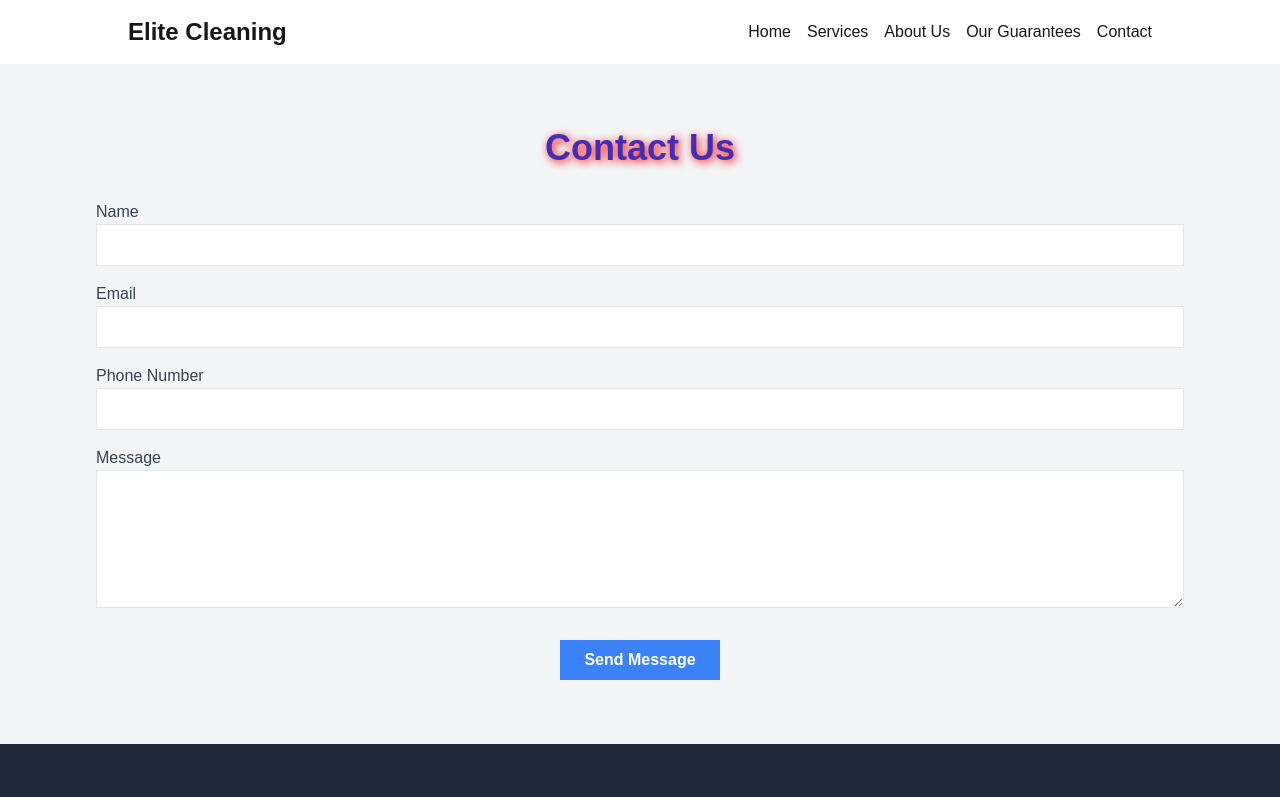
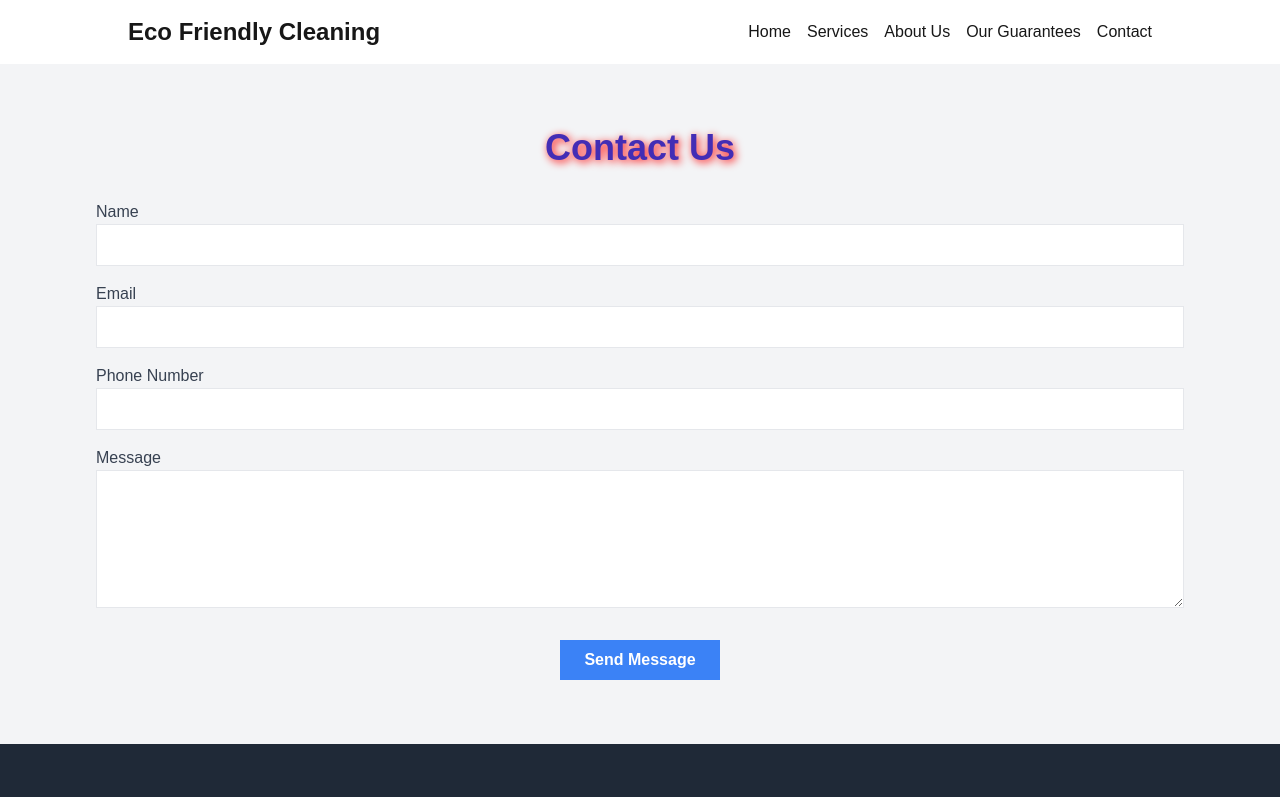
Before and after one commit to 3achour007/cleaning, a Next.js app: page /contact in a window 1280 px wide. Shown: the top 797 px of the page. Built offline with nearby package versions, Linux system fonts and the light colour scheme.

Commit message:
Fixed layout.tsx 8

```diff
--- a/app/contact/page.tsx
+++ b/app/contact/page.tsx
@@ -9,9 +9,9 @@ export default function ContactPage() {
       <section id="contact" className="py-16 bg-gray-100">
         <div className="max-w-6xl mx-auto px-4 sm:px-6 lg:px-8">
           <h1 className="text-4xl font-bold text-center mb-8" style={{
-    color: '#432db5',
-    textShadow: '2px 2px 8px #FF0000',
-  }}>Contact Us</h1>
+            color: '#432db5',
+            textShadow: '2px 2px 8px #FF0000',
+          }}>Contact Us</h1>
           <ContactForm />
         </div>
       </section>
--- a/app/fr/page.tsx
+++ b/app/fr/page.tsx
@@ -39,7 +39,7 @@ export default function Home() {
         {/* Titre et Bouton du Menu Hamburger (Mobile uniquement) */}
         <div className="w-full sm:w-auto flex justify-between items-center">
           <Link href="/">
-            <h1 className="text-2xl font-bold cursor-pointer">Elite Cleaning</h1>
+            <h1 className="text-2xl font-bold cursor-pointer">Eco Friendly Cleaning</h1>
           </Link>
 
           {/* Bouton du Menu Hamburger (Mobile uniquement) */}
@@ -147,7 +147,7 @@ export default function Home() {
             Services de Nettoyage Écologiques à {userCity}
           </h1>
           <p className="text-lg mb-8">
-            Des services de nettoyage professionnels et abordables adaptés à votre domicile ou bureau à {userCity}. Nous utilisons des produits de nettoyage 100% biosourcés pour un environnement plus sain.
+            Des services de nettoyage professionnels et abordables adaptés à votre domicile ou bureau à {userCity}. Nous employons exclusivement des produits de nettoyage biosourcés afin de préserver un environnement plus sain.
           </p>
           <div className="flex justify-center space-x-4">
             <a
@@ -227,30 +227,30 @@ export default function Home() {
             </h2>
             <div className="text-lg sm:text-xl text-gray-700 space-y-8 text-left mx-auto w-full sm:w-3/4 lg:w-1/2 px-4 sm:px-0">
               <p>
-                Chez <strong className="text-blue-600">Elite Cleaning</strong>, nous sommes plus qu'une entreprise de nettoyage—nous sommes vos partenaires pour créer un environnement plus propre, plus sain et plus durable. Avec des années d'expérience dans l'industrie, nous avons bâti une réputation pour fournir des <strong>solutions de nettoyage de premier ordre</strong> adaptées aux besoins uniques des domiciles et des entreprises.
+                Nous sommes plus qu'une entreprise de nettoyage chez <strong className="text-blue-600">Eco Friendly Cleaning</strong>, nous sommes vos partenaires pour améliorer la propreté, la santé et la durabilité de l'environnement. Grâce à notre expérience de plusieurs années dans le domaine, nous avons développé une réputation en offrant des <strong>solutions de nettoyage de qualité supérieure</strong> qui répondent aux besoins spécifiques des foyers et des entreprises.
               </p>
               <p>
-                Ce qui nous distingue, c'est notre engagement à utiliser des <strong className="text-green-600">produits de nettoyage 100% biosourcés</strong>. Contrairement aux produits chimiques traditionnels, nos solutions écologiques sont dérivées d'ingrédients naturels qui sont sûrs pour votre famille, vos animaux de compagnie et la planète. Voici pourquoi choisir des produits bios est important :
+                Notre point de distinction réside dans notre dévouement à l'utilisation de produits de nettoyage entièrement biosourcés. À la différence des produits chimiques classiques, nos solutions respectueuses de l'environnement sont provenant d'ingrédients naturels qui garantissent la sécurité de votre famille, de vos animaux de compagnie et de la planète. Il est essentiel de sélectionner des produits biologiques :
               </p>
               <ul className="list-disc list-inside space-y-4 pl-6">
                 <li>
-                  <strong>Sécurité pour votre santé :</strong> Nos produits bios sont exempts de produits chimiques agressifs, de toxines et d'allergènes, garantissant un environnement sûr et sain pour tous.
+                  <strong>Sécurité pour votre bien-être :</strong> Nos produits biologiques ne contiennent aucun produit chimique agressif, toxine ou allergène, assurant ainsi un environnement sécurisé et sain pour tous.
                 </li>
                 <li>
-                  <strong>Écologiques :</strong> En utilisant des ingrédients biodégradables et durables, nous réduisons notre empreinte environnementale et contribuons à un avenir plus vert.
+                  <strong>Environnementales :</strong> En employant des composants biodégradables et durables, nous diminuons notre impact sur l'environnement et participons à un avenir plus respectueux de l'environnement.
                 </li>
                 <li>
-                  <strong>Efficacité de nettoyage :</strong> Ne vous laissez pas tromper par le mot "naturel"—nos produits bios sont très efficaces pour éliminer la saleté, la crasse et les taches, laissant votre espace impeccable.
+                  <strong>La performance de nettoyage est :</strong> N'abandonnez pas le terme "naturel" - nos produits biologiques sont extrêmement efficaces pour éliminer la saleté, la crasse et les taches, rendant votre espace impeccable.
                 </li>
                 <li>
-                  <strong>Doux sur les surfaces :</strong> Nos produits sont conçus pour nettoyer en profondeur sans endommager vos meubles, sols ou appareils.
+                  <strong>Très doux sur les surfaces :</strong> Nos articles sont élaborés pour effectuer un nettoyage approfondi sans causer de dommages à vos meubles, sols ou appareils.
                 </li>
               </ul>
               <p>
-                Que vous ayez besoin d'un nettoyage en profondeur ponctuel ou d'un entretien régulier, notre équipe de <strong>professionnels formés</strong> est là pour fournir un service exceptionnel avec une touche personnelle. Nous sommes fiers de notre attention aux détails, de notre fiabilité et de notre dévouement à la satisfaction client.
+                Que vous souhaitiez effectuer un nettoyage en profondeur occasionnel ou effectuer un entretien régulier, notre équipe de <strong>professionnels qualifiés</strong> est disponible pour vous offrir un service exceptionnel avec une touche personnelle. Notre attention aux détails, notre fiabilité et notre dévouement à la satisfaction des clients nous font être fiers.
               </p>
               <p>
-                Rejoignez-nous pour avoir un impact positif sur l'environnement tout en profitant d'un espace plus propre et plus sain. <strong className="text-blue-600">Choisissez Elite Cleaning</strong>—où la propreté rencontre la durabilité.
+                Venez nous rejoindre afin de contribuer positivement à l'environnement tout en bénéficiant d'un environnement plus propre et plus sain. <strong className="text-blue-600">Sélectionnez le service de nettoyage écologique</strong> - où la propreté se marie avec la durabilité.
               </p>
             </div>
           </div>
@@ -260,7 +260,7 @@ export default function Home() {
         <section id="guarantees" className="py-16 bg-gray-100">
           <div className="max-w-6xl mx-auto px-4 sm:px-6 lg:px-8">
             <h2 className="text-3xl font-bold mb-8 text-center">
-              Pourquoi Choisir Elite Cleaning à {userCity} ?
+              Pourquoi Choisir Eeco Friendly Cleaning à {userCity} ?
             </h2>
             <div className="grid grid-cols-1 sm:grid-cols-2 lg:grid-cols-4 gap-8">
               {/* Expérience */}
@@ -289,7 +289,8 @@ export default function Home() {
                   Qualité Inégalée
                 </h3>
                 <p>
-                  Nous sommes fiers d'offrir des services de nettoyage de premier ordre qui dépassent les attentes, garantissant que votre espace est impeccable à chaque fois.
+                Notre fierté réside dans notre capacité à proposer des services de nettoyage de qualité supérieure qui surpassent les attentes, assurant ainsi que votre espace reste impeccable à tout moment.
+
                 </p>
               </div>
 
@@ -319,7 +320,8 @@ export default function Home() {
                   Solutions Complètes
                 </h3>
                 <p>
-                  Des domiciles aux bureaux et au-delà, nous offrons une large gamme de services de nettoyage pour répondre à chaque besoin.
+                De la maison aux bureaux et plus encore, nous proposons une variété de services de nettoyage pour satisfaire toutes les exigences.
+
                 </p>
               </div>
             </div>
@@ -338,7 +340,7 @@ export default function Home() {
             <strong>Téléphone :</strong> +1 (123) 456-7890
           </p>
           <p>
-            <strong>Email :</strong> info@elitecleaning.cleaning
+            <strong>Email :</strong> info@ecofriendlyclean.ca
           </p>
         </section>
         <section className="w-full">
@@ -382,7 +384,7 @@ export default function Home() {
               <h4 className="text-lg font-semibold mb-4">Contactez-nous</h4>
               <p className="text-gray-300">
                 Téléphone : +1 (438) 408-2316<br />
-                Email : info@elitecleaning.cleaning<br />
+                Email : info@ecofriendlyclean.ca<br />
               </p>
             </div>
 
@@ -417,10 +419,10 @@ export default function Home() {
           {/* Diviseur */}
           <div className="border-t border-gray-700 mt-8 pt-8 text-center">
             <p className="text-gray-300">
-              &copy; {new Date().getFullYear()} Elite Cleaning. Tous droits réservés.
+              &copy; {new Date().getFullYear()} Eco Friendly Cleaning. Tous droits réservés.
             </p>
             <p className="text-gray-300 mt-2">
-              Conçu avec ❤️ par Elite Cleaning
+              Conçu avec ❤️ par Eco Friendly Cleaning
             </p>
           </div>
         </div>
--- a/app/layout.tsx
+++ b/app/layout.tsx
@@ -38,7 +38,7 @@ export const metadata = {
     description:
       "Professional and affordable eco-friendly cleaning services in Quebec. We use 100% bio-based cleaning products for homes and offices. Serving Montreal, Quebec City, Laval, and more. Book now for a cleaner, healthier space!",
     url: "https://ecofriendlyclean.ca",
-    siteName: "Elite Cleaning",
+    siteName: "Eco Friendly Cleaning",
     images: [
       {
         url: "https://ecofriendlyclean.ca/images/logo.jpeg",
@@ -59,7 +59,7 @@ export default function RootLayout({ children }: { children: ReactNode }) {
   const jsonLd = {
     "@context": "https://schema.org",
     "@type": "LocalBusiness",
-    name: "Elite Cleaning",
+    name: "Eco Friendly Cleaning",
     image: "https://ecofriendlyclean.ca/images/logo.jpeg",
     address: {
       "@type": "PostalAddress",
--- a/app/page.tsx
+++ b/app/page.tsx
@@ -39,7 +39,7 @@ export default function Home() {
         {/* Title and Hamburger Menu Button (Mobile Only) */}
         <div className="w-full sm:w-auto flex justify-between items-center">
           <Link href="/">
-            <h1 className="text-2xl font-bold cursor-pointer">Elite Cleaning</h1>
+            <h1 className="text-2xl font-bold cursor-pointer">Eco Friendly Cleaning</h1>
           </Link>
 
           {/* Hamburger Menu Button (Mobile Only) */}
@@ -227,30 +227,30 @@ export default function Home() {
             </h2>
             <div className="text-lg sm:text-xl text-gray-700 space-y-8 text-left mx-auto w-full sm:w-3/4 lg:w-1/2 px-4 sm:px-0">
               <p>
-                At <strong className="text-blue-600">Elite Cleaning</strong>, we are more than just a cleaning company—we are your partners in creating a cleaner, healthier, and more sustainable environment. With years of experience in the industry, we have built a reputation for delivering <strong>top-notch cleaning solutions</strong> tailored to the unique needs of homes and businesses.
+                We are more than just a cleaning service at <strong className="text-blue-600">Eco Friendly Cleaning</strong>; we are your collaborators in making the world a better, cleaner, and more sustainable place. With years of experience in the field, we have established a solid reputation for providing excellent cleaning solutions that are customized to meet the specific requirements of both households and businesses.
               </p>
               <p>
-                What sets us apart is our commitment to using <strong className="text-green-600">100% bio-based cleaning products</strong>. Unlike traditional cleaning chemicals, our eco-friendly solutions are derived from natural ingredients that are safe for your family, pets, and the planet. Here’s why choosing bio products matters:
+                Our dedication to employing <strong className="text-green-600">100% bio-based cleaning free of chemicals</strong> is what makes us unique. Our environmentally friendly cleaning products, in contrast to conventional ones, are made from natural materials that are safe for the environment, your family, and your pets. This is why selecting bioproducts is important:
               </p>
               <ul className="list-disc list-inside space-y-4 pl-6">
                 <li>
-                  <strong>Safe for Your Health:</strong> Our bio products are free from harsh chemicals, toxins, and allergens, ensuring a safe and healthy environment for everyone.
+                  <strong>It's Safe for Your Health:</strong> Because our bio products are devoid of allergens, toxins, and harsh chemicals, everyone can live in a safe and healthy environment.
                 </li>
                 <li>
-                  <strong>Eco-Friendly:</strong> By using biodegradable and sustainable ingredients, we reduce our environmental footprint and contribute to a greener future.
+                  <strong>Friendly to the Environment:</strong> We lessen our impact on the environment and help create a better future by employing sustainable and biodegradable components.
                 </li>
                 <li>
-                  <strong>Effective Cleaning:</strong> Don’t let the word "natural" fool you—our bio products are highly effective at removing dirt, grime, and stains, leaving your space spotless.
+                  <strong>Cleaning Effectively:</strong> Don't be misled by the term "natural"; our bio solutions are quite good at getting rid of stains, filth, and grime, leaving your area pristine.
                 </li>
                 <li>
-                  <strong>Gentle on Surfaces:</strong> Our products are designed to clean thoroughly without damaging your furniture, floors, or appliances.
+                  <strong>It's Gentle on Surfaces:</strong> Our products are made to clean your appliances, floors, and furniture completely without causing any damage.
                 </li>
               </ul>
               <p>
-                Whether you need a one-time deep clean or regular maintenance, our team of <strong>trained professionals</strong> is here to provide exceptional service with a personal touch. We take pride in our attention to detail, reliability, and dedication to customer satisfaction.
+                Our staff of <strong>trained professionals</strong> is available to offer outstanding service with a personal touch, whether you require routine maintenance or a one-time deep clean. We are proud of our meticulousness, dependability, and commitment to client satisfaction.
               </p>
               <p>
-                Join us in making a positive impact on the environment while enjoying a cleaner, healthier space. <strong className="text-blue-600">Choose Elite Cleaning</strong>—where cleanliness meets sustainability.
+                Come along with us as we improve the environment and enjoy a healthier, cleaner space. <strong className="text-blue-600">Select eco-friendly cleaning</strong>, where sustainability and cleanliness coexist.
               </p>
             </div>
           </div>
@@ -260,7 +260,7 @@ export default function Home() {
         <section id="guarantees" className="py-16 bg-gray-100">
           <div className="max-w-6xl mx-auto px-4 sm:px-6 lg:px-8">
             <h2 className="text-3xl font-bold mb-8 text-center">
-              Why Choose Elite Cleaning in {userCity}?
+              Why Choose Eco Friendly Cleaning in {userCity}?
             </h2>
             <div className="grid grid-cols-1 sm:grid-cols-2 lg:grid-cols-4 gap-8">
               {/* Experience */}
@@ -274,7 +274,8 @@ export default function Home() {
                   Proven Expertise
                 </h3>
                 <p>
-                  With nearly a decade of experience, we’ve mastered the art of delivering exceptional cleaning services tailored to your needs.
+                With almost ten years of expertise, we've perfected the art of providing outstanding cleaning services that are customized to meet your demands.
+
                 </p>
               </div>
 
@@ -289,7 +290,7 @@ export default function Home() {
                   Unmatched Quality
                 </h3>
                 <p>
-                  We take pride in offering top-tier cleaning services that exceed expectations, ensuring your space is spotless every time.
+                We take pleasure in providing superior cleaning services that go above and above to leave your place immaculate every time.
                 </p>
               </div>
 
@@ -304,7 +305,7 @@ export default function Home() {
                   Client-Centric Approach
                 </h3>
                 <p>
-                  Your satisfaction is our priority. We listen carefully to your needs and provide customized solutions that work for you.
+                We put your satisfaction first. We pay close attention to your demands and offer tailored solutions that suit you.
                 </p>
               </div>
 
@@ -319,7 +320,7 @@ export default function Home() {
                   Comprehensive Solutions
                 </h3>
                 <p>
-                  From homes to offices and beyond, we offer a wide range of cleaning services to meet every requirement.
+                We provide a broad range of cleaning services to satisfy any need, from homes to workplaces and beyond.
                 </p>
               </div>
             </div>
@@ -338,7 +339,7 @@ export default function Home() {
             <strong>Phone:</strong> +1 (123) 456-7890
           </p>
           <p>
-            <strong>Email:</strong> info@elitecleaning.cleaning
+            <strong>Email:</strong> info@ecofriendlyclean.ca
           </p>
         </section>
 
@@ -383,7 +384,7 @@ export default function Home() {
               <h4 className="text-lg font-semibold mb-4">Contact Us</h4>
               <p className="text-gray-300">
                 Phone: +1 (438) 408-2316<br />
-                Email: info@elitecleaning.cleaning<br />
+                Email: info@ecofriendlyclean.ca<br />
               </p>
             </div>
 
@@ -418,10 +419,10 @@ export default function Home() {
           {/* Divider */}
           <div className="border-t border-gray-700 mt-8 pt-8 text-center">
             <p className="text-gray-300">
-              &copy; {new Date().getFullYear()} Elite Cleaning. All rights reserved.
+              &copy; {new Date().getFullYear()} Eco Friendly Cleaning. All rights reserved.
             </p>
             <p className="text-gray-300 mt-2">
-              Designed with ❤️ by Elite Cleaning
+              Designed with ❤️ by Eco Friendly Cleaning
             </p>
           </div>
         </div>
--- a/compononts/Navbar.tsx
+++ b/compononts/Navbar.tsx
@@ -11,7 +11,7 @@ export default function Navbar() {
             {/* Title and Hamburger Menu Button (Mobile Only) */}
             <div className="w-full sm:w-auto flex justify-between items-center">
                 <Link href="/">
-                    <h1 className="text-2xl font-bold cursor-pointer">Elite Cleaning</h1>
+                    <h1 className="text-2xl font-bold cursor-pointer">Eco Friendly Cleaning</h1>
                 </Link>
 
                 {/* Hamburger Menu Button (Mobile Only) */}
```
Lines whose indentation alone changed are shown as unchanged.
